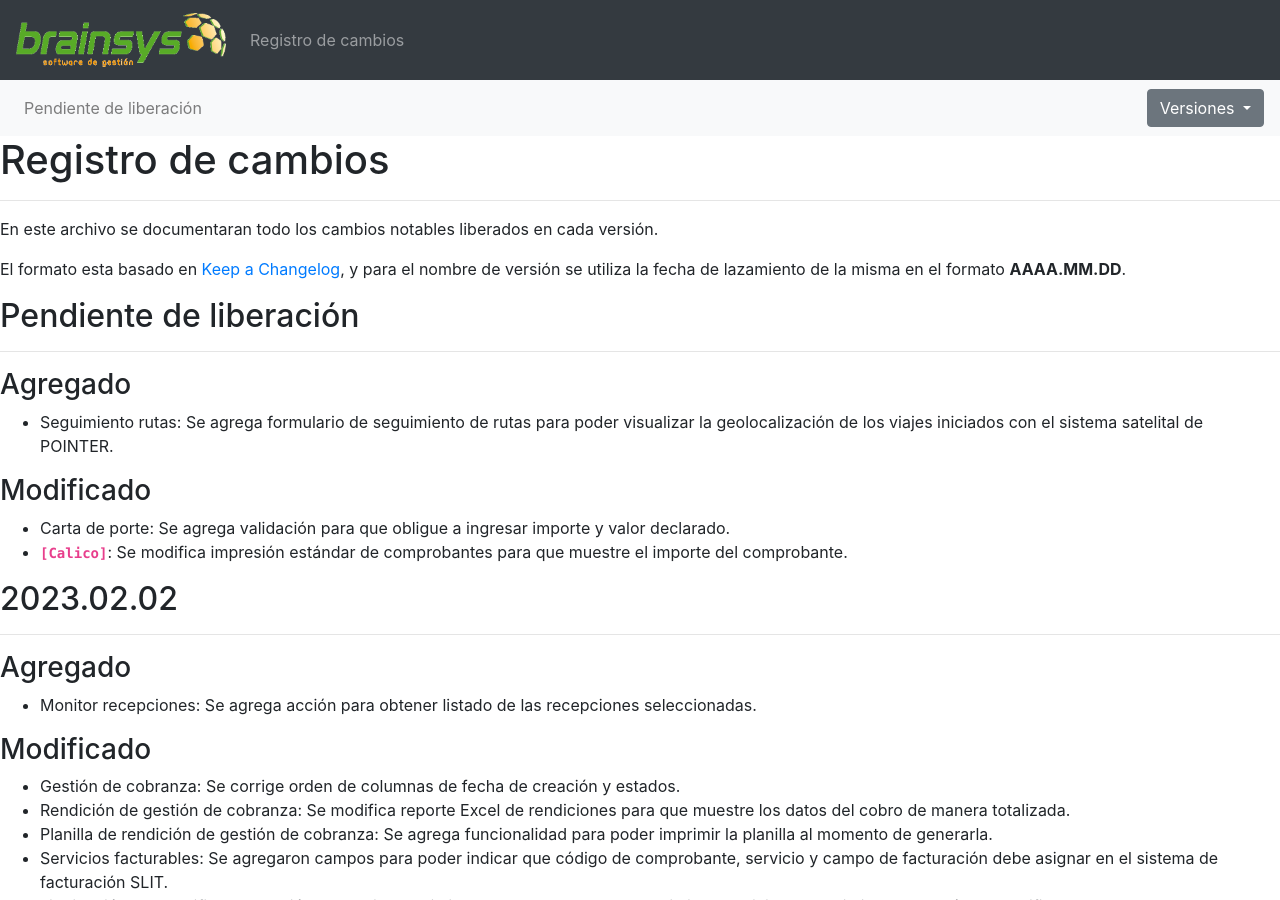
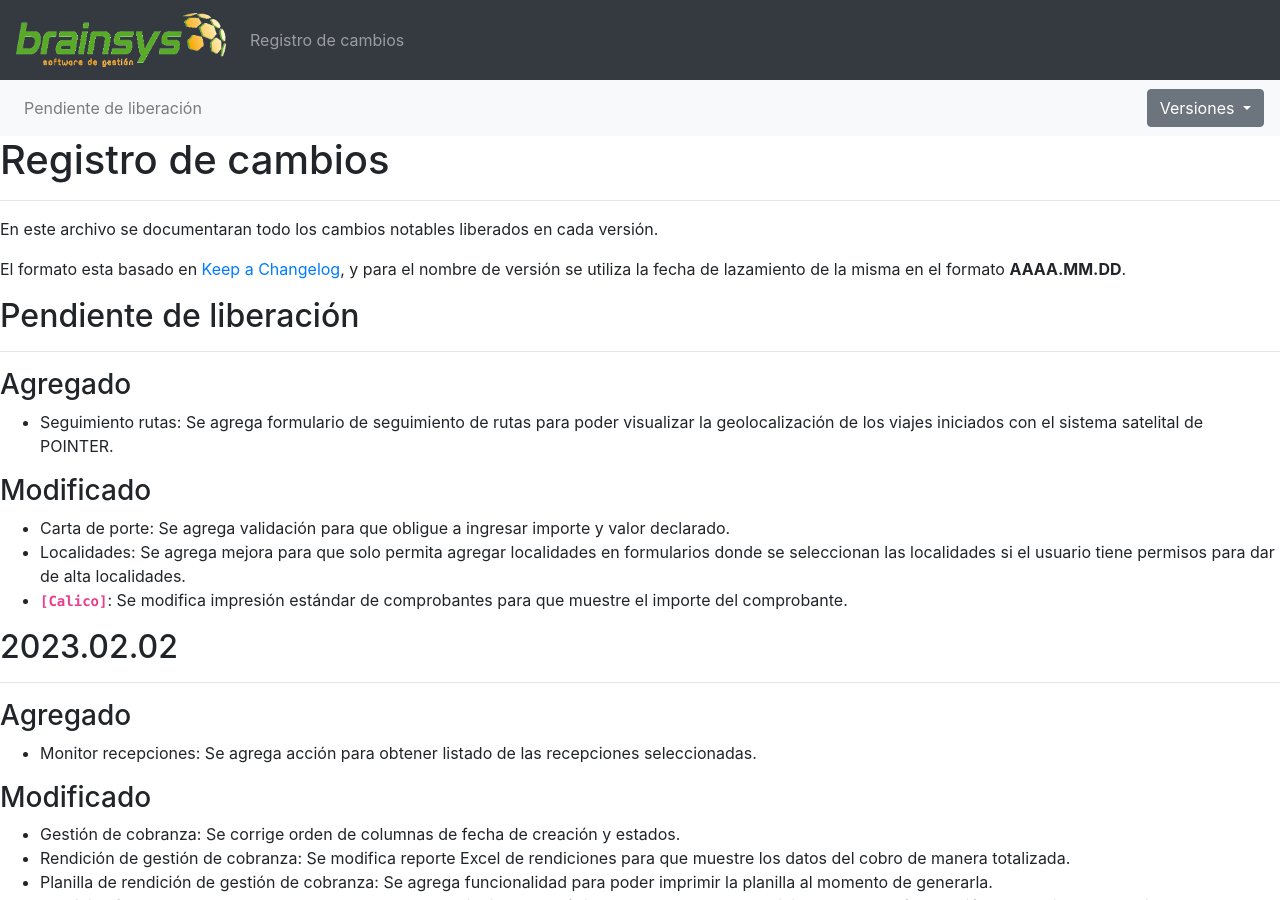
Before and after one commit to brainsys-arsaad/versionado, a Jekyll site: the page built from registro-cambios.markdown, in a window 1280 px wide and 900 px high. Built offline with Jekyll 4.4.1, drawn with Linux system fonts in a browser that asks for light colours.

Commit message:
Update registro-cambios.markdown

```diff
--- a/registro-cambios.markdown
+++ b/registro-cambios.markdown
@@ -92,6 +92,7 @@ El formato esta basado en [Keep a Changelog](https://keepachangelog.com/es-ES/1.
 ### Modificado
 
 - Carta de porte: Se agrega validación para que obligue a ingresar importe y valor declarado.
+- Localidades: Se agrega mejora para que solo permita agregar localidades en formularios donde se seleccionan las localidades si el usuario tiene permisos para dar de alta localidades.
 - **`[Calico]`**: Se modifica impresión estándar de comprobantes para que muestre el importe del comprobante.
 
 ## 2023.02.02
```
